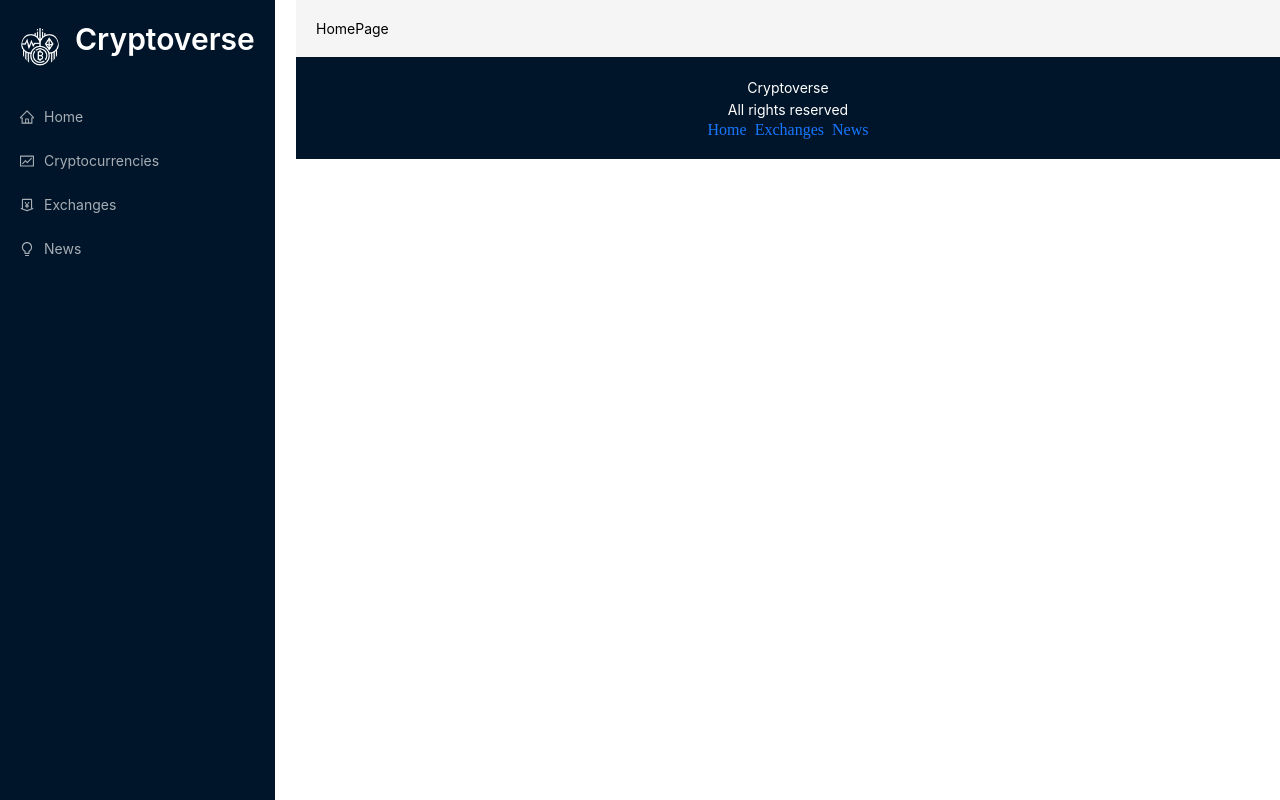
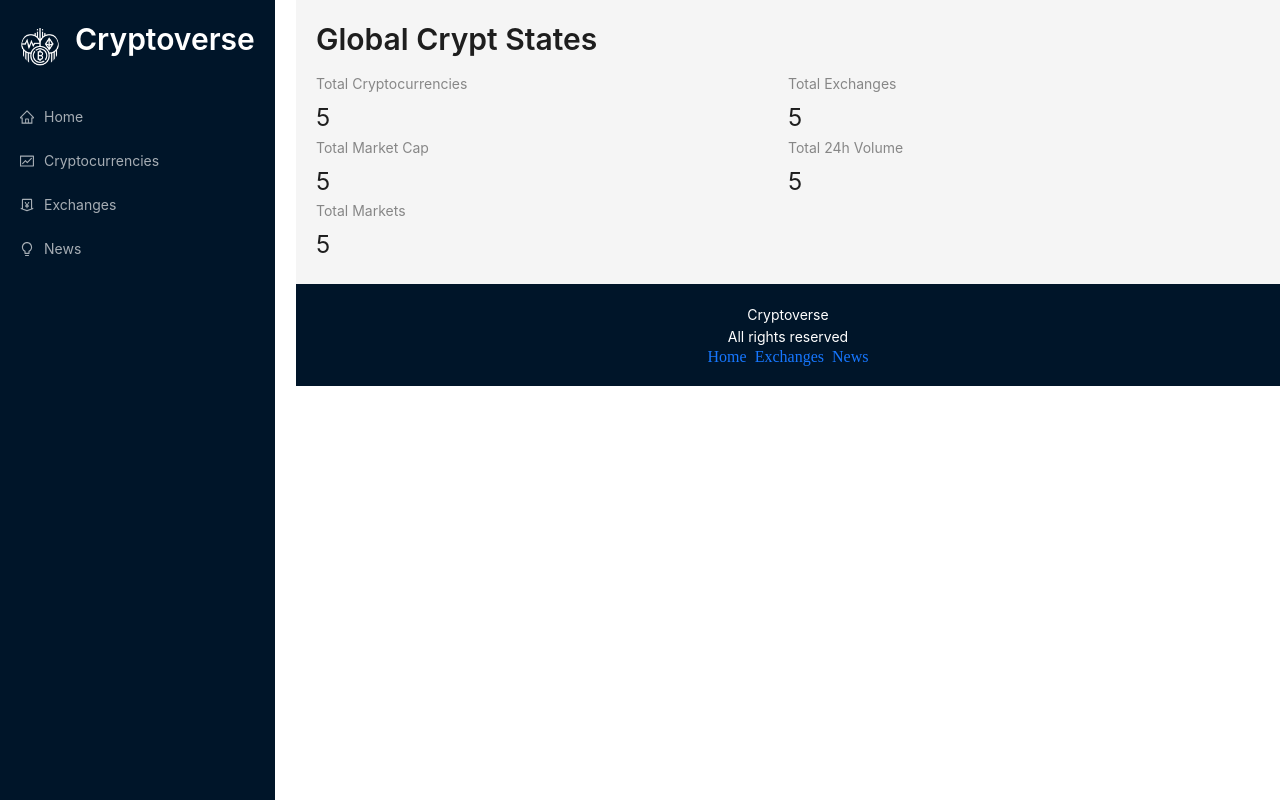
Before and after one commit to viv756/cryptocurrency-app, a React (Vite) app: page / in a window 1280 px wide. Built offline with nearby package versions, Linux system fonts and the light colour scheme.

Commit message:
redux store added

```diff
--- a/package.json
+++ b/package.json
@@ -20,6 +20,7 @@
     "react": "^18.2.0",
     "react-chartjs-2": "^5.2.0",
     "react-dom": "^18.2.0",
+    "react-redux": "^9.1.2",
     "react-router-dom": "^6.23.1"
   },
   "devDependencies": {
--- /dev/null
+++ b/src/app/store.js
@@ -0,0 +1,5 @@
+import { configureStore } from "@reduxjs/toolkit";
+
+export default configureStore({
+  reducer:{},
+})
--- a/src/components/HomePage/HomePage.jsx
+++ b/src/components/HomePage/HomePage.jsx
@@ -1,8 +1,22 @@
 import React from 'react'
+import millify from 'millify'
+import { Typography, Row, Col, Statistic } from 'antd'
+import { Link } from "react-router-dom";
+
+const { Title } = Typography
 
 const HomePage = () => {
   return (
-    <div>HomePage</div>
+    <>
+      <Title level={2} className='heading'>Global Crypt States</Title>
+      <Row>
+        <Col span={12}><Statistic title="Total Cryptocurrencies" value="5" /></Col>
+        <Col span={12}><Statistic title="Total Exchanges" value="5" /></Col>
+        <Col span={12}><Statistic title="Total Market Cap" value="5" /></Col>
+        <Col span={12}><Statistic title="Total 24h Volume" value="5" /></Col>
+        <Col span={12}><Statistic title="Total Markets" value="5" /></Col>
+      </Row>
+    </>
   )
 }
 
--- a/src/main.jsx
+++ b/src/main.jsx
@@ -1,12 +1,16 @@
-import React from 'react'
-import ReactDOM from 'react-dom/client'
-import App from './App.jsx'
-import {BrowserRouter as Router}from 'react-router-dom'
+import React from "react";
+import ReactDOM from "react-dom/client";
+import App from "./App.jsx";
+import { BrowserRouter as Router } from "react-router-dom";
+import store from "./app/store.js";
+import { Provider } from "react-redux";
 
-ReactDOM.createRoot(document.getElementById('root')).render(
+ReactDOM.createRoot(document.getElementById("root")).render(
   <React.StrictMode>
     <Router>
-    <App />
-   </Router>
-  </React.StrictMode>,
-)
+      <Provider store={store}>
+        <App />
+      </Provider>
+    </Router>
+  </React.StrictMode>
+);
```
Also changed, not shown: src/services/cryptoApi.js (added, +17 -0 lines), 1 other file (tests, documents, lock files or other folders).
